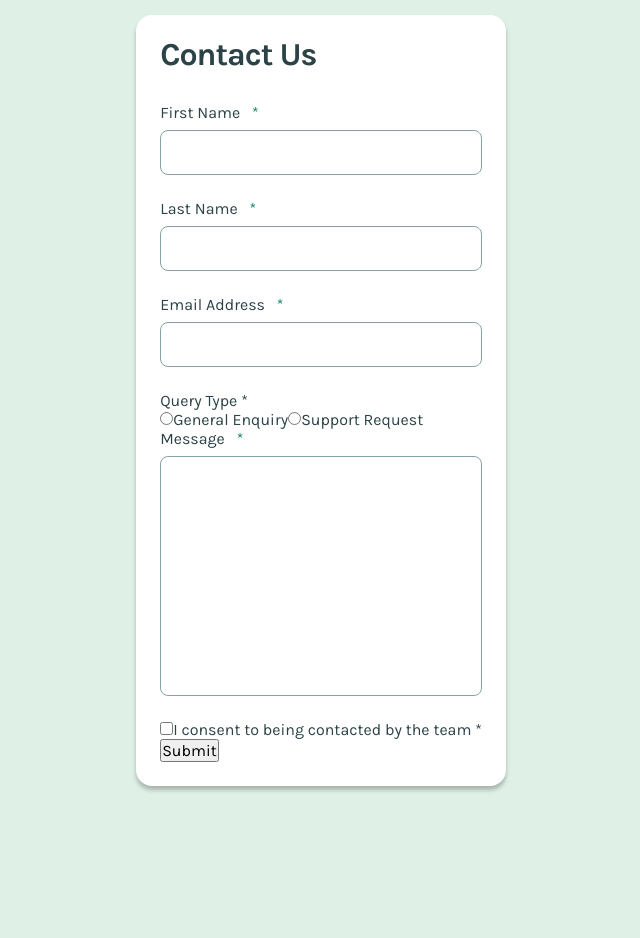
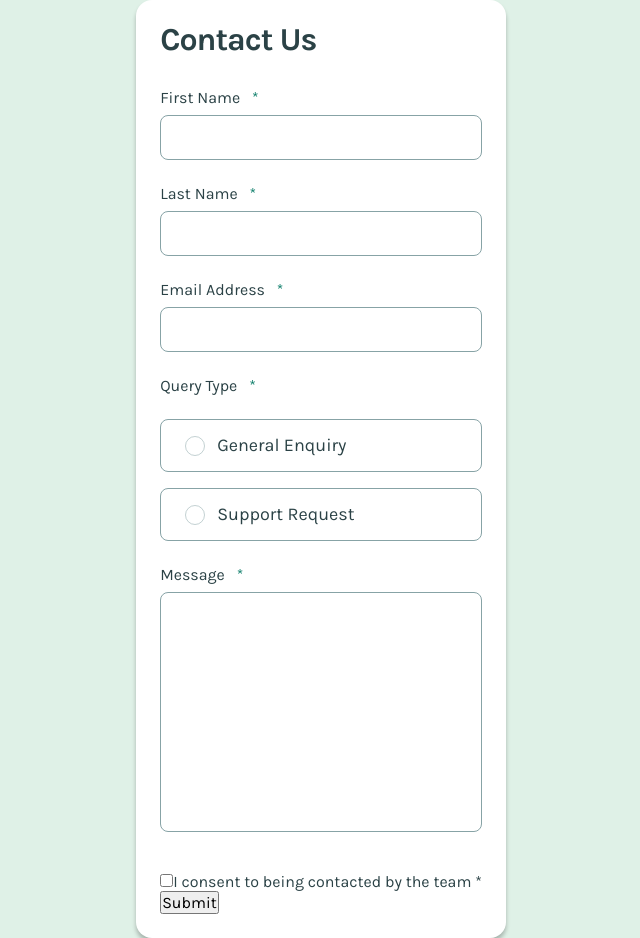
Before and after one commit to hectorlil48/frontendMentor-contact-form, a React (Vite) app: page / in a window 1280 px wide. Shown: the whole page, without its empty margins (319-959 px from the left). Before the commit the page ends 800 px from the top, so only its background shows below. Built offline with nearby package versions, Linux system fonts and the light colour scheme.

Commit message:
Added firldset classes and form__group--message class. Added fieldset styles and radio checkbox styles.

```diff
--- a/src/components/ContactForm.css
+++ b/src/components/ContactForm.css
@@ -27,7 +27,12 @@
   font-weight: var(--fw-regular);
 }
 
-.form__group label span {
+.form__group--message {
+  margin-bottom: 2.5rem;
+}
+
+.form__group label span,
+.form__legend span {
   color: var(--green-600);
   margin-left: 0.5rem;
 }
@@ -42,3 +47,36 @@
 .form__group textarea {
   min-height: 15rem;
 }
+
+.form__fieldset {
+  border: none;
+  margin-bottom: 1.5rem;
+}
+
+.form__radio-group {
+  margin-top: 1.5rem;
+  display: flex;
+  flex-direction: column;
+  gap: 1rem;
+}
+
+.form__radio-group label {
+  display: flex;
+  align-items: center;
+  gap: 0.75rem;
+  border: 1px solid var(--grey-500);
+  border-radius: 0.5rem;
+  padding: 0.75rem 1.5rem;
+  cursor: pointer;
+  font-size: var(--fs-lg);
+  line-height: 1.5;
+}
+
+.form__radio-group input[type="radio"] {
+  appearance: none;
+  width: 1.25rem;
+  height: 1.25rem;
+  border: 1.5px solid var(--grey-500);
+  border-radius: 50%;
+  opacity: 50%;
+}
--- a/src/components/ContactForm.tsx
+++ b/src/components/ContactForm.tsx
@@ -138,8 +138,8 @@ function ContactForm() {
         )}
       </div>
 
-      <fieldset>
-        <legend>
+      <fieldset className="form__fieldset">
+        <legend className="form__legend">
           Query Type <span aria-hidden="true">*</span>
         </legend>
         <div className="form__radio-group">
@@ -169,7 +169,7 @@ function ContactForm() {
         )}
       </fieldset>
 
-      <div className="form__group">
+      <div className="form__group form__group--message">
         <label htmlFor="message">
           Message <span aria-hidden="true">*</span>
         </label>
--- a/src/index.css
+++ b/src/index.css
@@ -41,6 +41,7 @@ body {
   flex-direction: column;
   align-items: center;
   justify-content: center;
+  margin: 0 1rem;
 }
 
 input,
```
